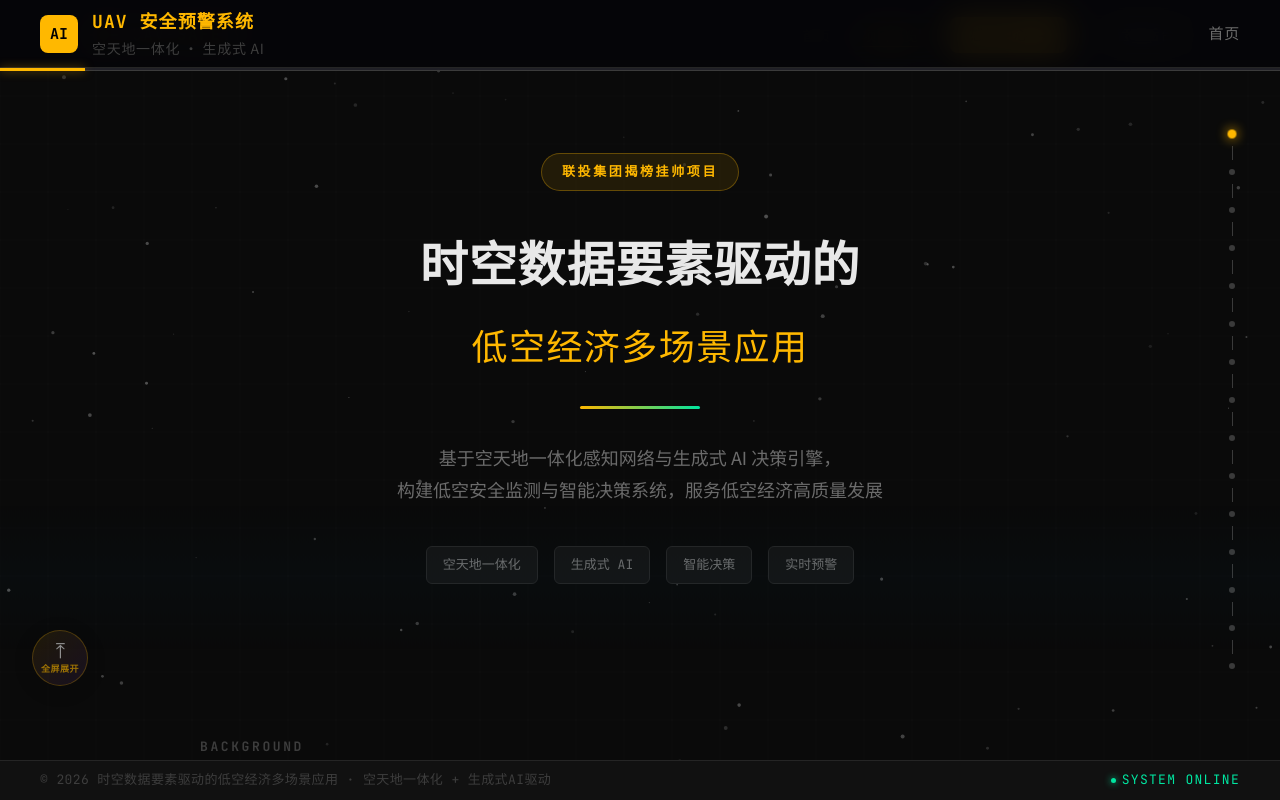
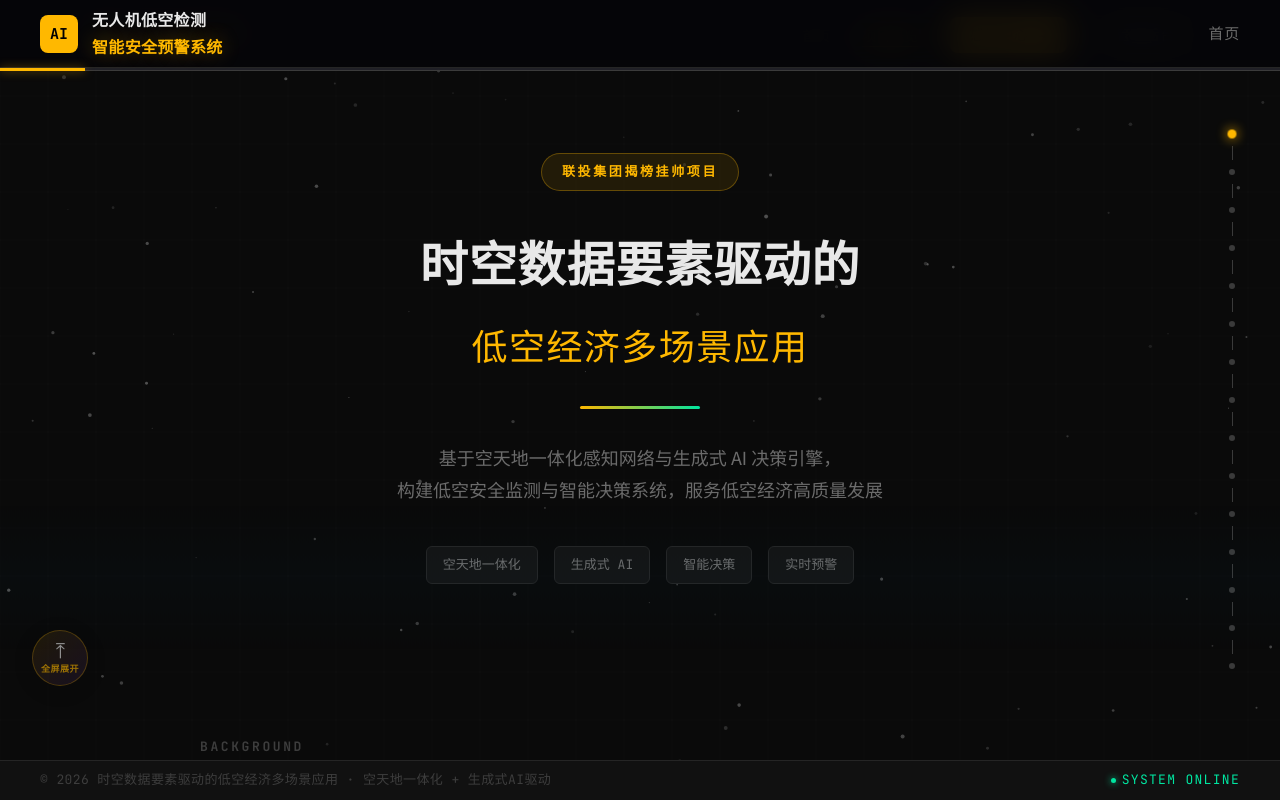
Before and after one commit to lidaye910416/uav-pro, a Next.js app in the folder frontend/apps/showcase/: page /about in a window 1280 px wide. Built offline with nearby package versions, Linux system fonts and the light colour scheme; no server answers.

Commit message:
style(about): 对齐首页和关于页的标题显示
首页标题：
- 无人机低空检测
- 智能安全预警系统 (高亮)

关于页标题更新为：
- 无人机低空检测
- 智能安全预警系统 (高亮，amber色 + 发光效果)

```diff
--- a/frontend/apps/showcase/app/about/page.tsx
+++ b/frontend/apps/showcase/app/about/page.tsx
@@ -503,8 +503,8 @@ export default function AboutPage() {
         <div className="about-header-brand">
           <div className="about-header-logo">AI</div>
           <div>
-            <div className="about-header-title">UAV 安全预警系统</div>
-            <div className="about-header-sub">空天地一体化 · 生成式 AI</div>
+            <div className="about-header-title">无人机低空检测</div>
+            <div className="about-header-sub">智能安全预警系统</div>
           </div>
         </div>
         <nav className="about-header-nav">
--- a/frontend/apps/showcase/app/globals.css
+++ b/frontend/apps/showcase/app/globals.css
@@ -2926,16 +2926,18 @@
 
 .about-header-title {
   font-family: var(--font-mono);
-  font-size: 18px;
+  font-size: 16px;
+  font-weight: 700;
+  color: var(--text-primary);
+  letter-spacing: 0.02em;
+}
+
+.about-header-sub {
+  font-size: 16px;
   font-weight: 700;
   color: var(--accent-amber);
-  letter-spacing: 0.06em;
-}
-
-.about-header-sub {
-  font-size: 14px;
-  color: var(--text-muted);
-  letter-spacing: 0.05em;
+  letter-spacing: 0.02em;
+  text-shadow: 0 0 20px rgba(255,184,0,0.3);
 }
 
 .about-header-nav {
```
